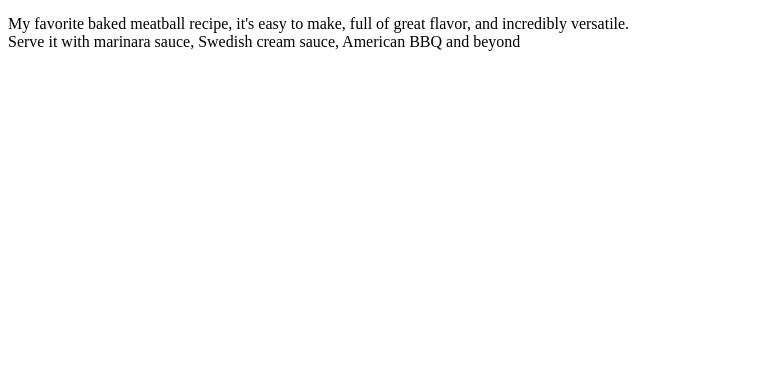
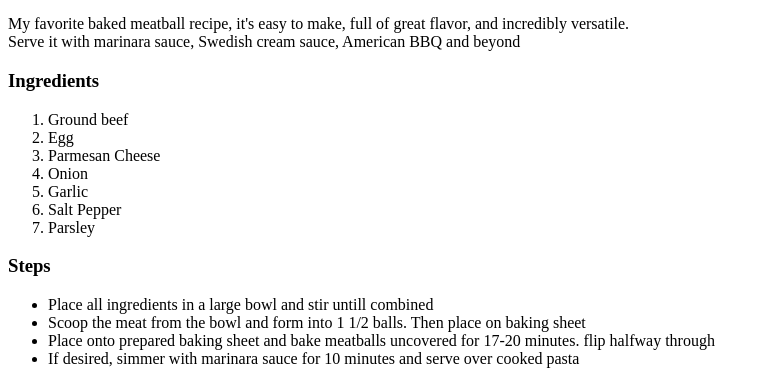
Before and after one commit to Mazza886/odin_recipe, a plain HTML site: page recipes/meatball.html in a window 1280 px wide. Shown: the part 446-830 px from the top of the page, without its empty margins (0-769 px from the left). Before the commit the page ends 800 px from the top, so only its background shows below. Drawn offline with Linux system fonts and the light colour scheme.

Commit message:
add ingredients and steps to meatball.html

```diff
--- a/recipes/meatball.html
+++ b/recipes/meatball.html
@@ -18,5 +18,33 @@
       flavor, and incredibly versatile. <br />
       Serve it with marinara sauce, Swedish cream sauce, American BBQ and beyond
     </p>
+
+    <h3>Ingredients</h3>
+    <ol>
+      <li>Ground beef</li>
+      <li>Egg</li>
+      <li>Parmesan Cheese</li>
+      <li>Onion</li>
+      <li>Garlic</li>
+      <li>Salt Pepper</li>
+      <li>Parsley</li>
+    </ol>
+
+    <h3>Steps</h3>
+    <ul>
+      <li>Place all ingredients in a large bowl and stir untill combined</li>
+      <li>
+        Scoop the meat from the bowl and form into 1 1/2 balls. Then place on
+        baking sheet
+      </li>
+      <li>
+        Place onto prepared baking sheet and bake meatballs uncovered for 17-20
+        minutes. flip halfway through
+      </li>
+      <li>
+        If desired, simmer with marinara sauce for 10 minutes and serve over
+        cooked pasta
+      </li>
+    </ul>
   </body>
 </html>
```
